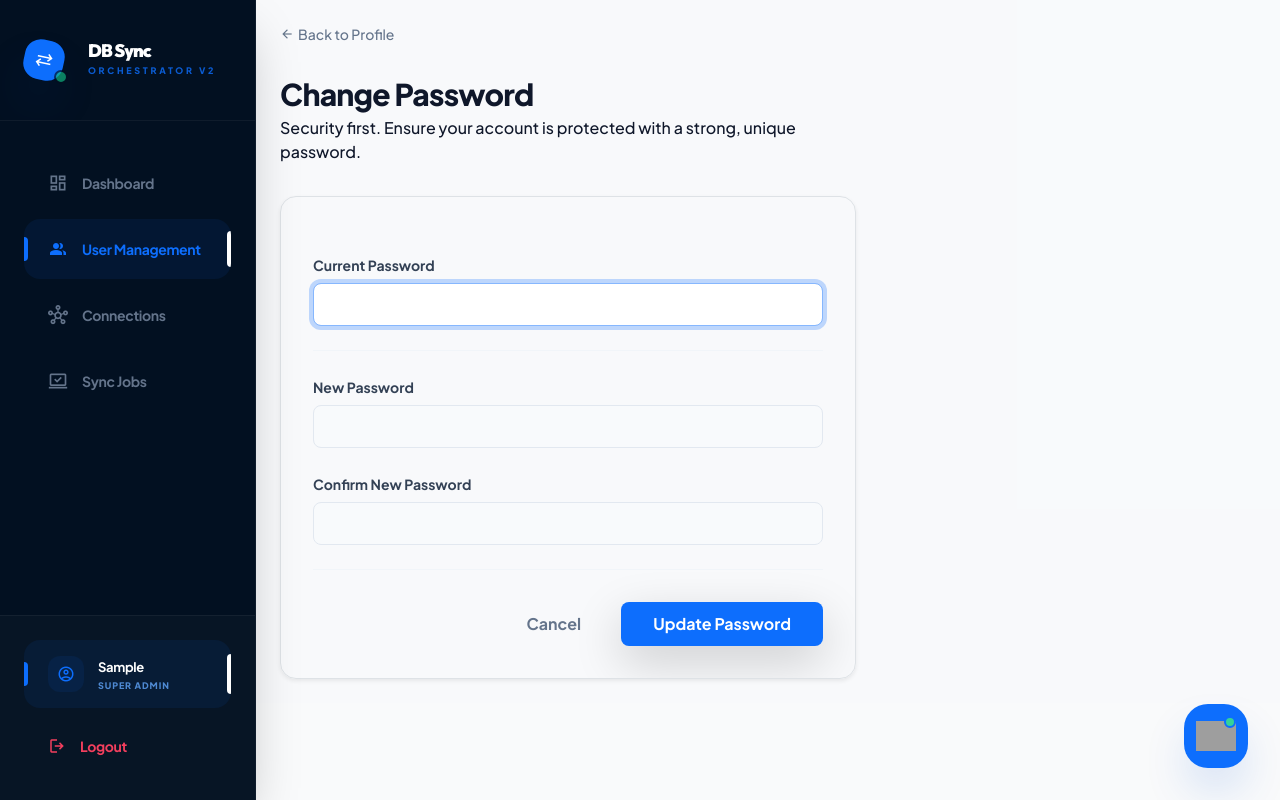
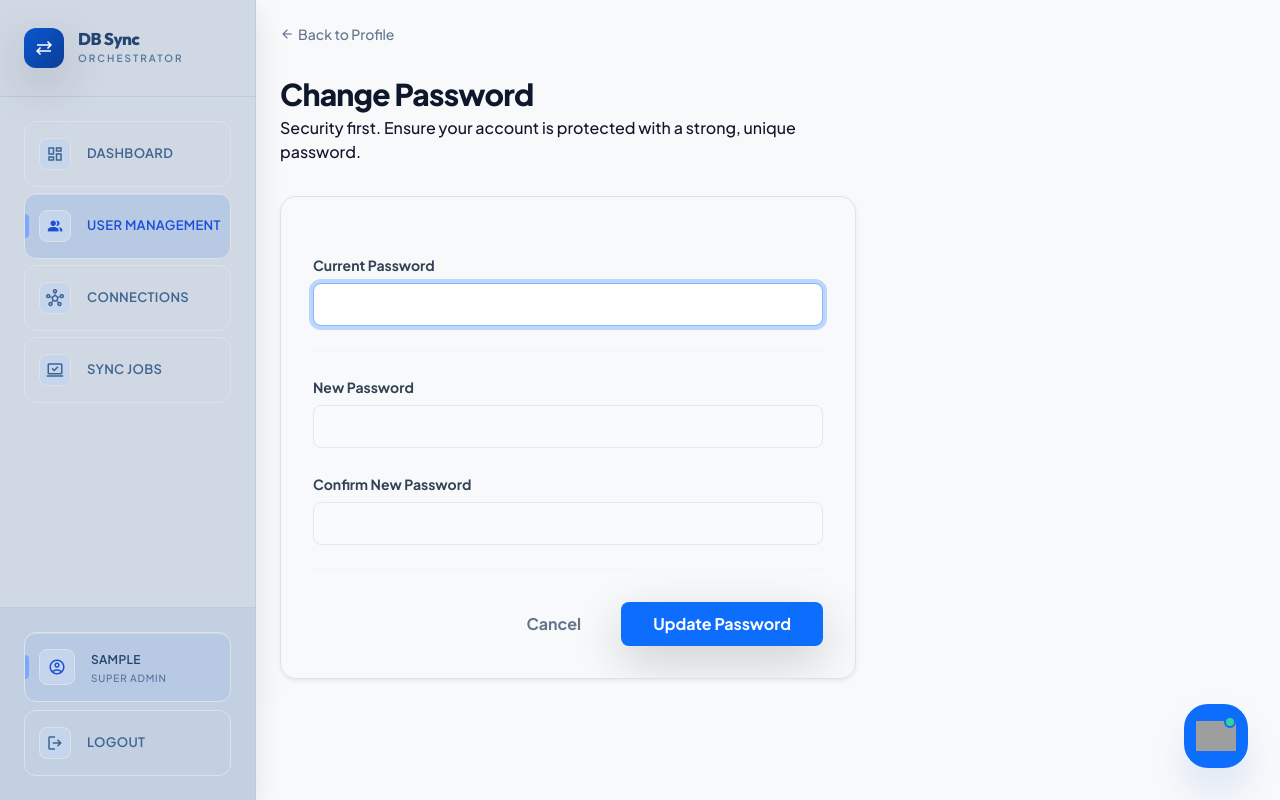
Before and after one commit to saadactin/dbsync_tool, a Django app: page /accounts/change-password/ in a window 1280 px wide. Run offline with Django 4.2, Linux system fonts and the light colour scheme; the visitor is signed in with stand-in values (Sample User, id 1); parts of the project's set-up code (start-up, migrations or seed data) failed here and were passed over; some libraries are stand-ins or nearby versions; grey boxes are pictures that could not be loaded.

Commit message:
sidebar change

```diff
--- a/dbsync_tool/templates/base.html
+++ b/dbsync_tool/templates/base.html
@@ -78,89 +78,93 @@
 <body class="bg-gray-50 text-slate-900 antialiased">
 
     {% if user.is_authenticated %}
-    <!-- Premium Sidebar - Tactile High-Density Design -->
-    <nav class="fixed inset-y-0 left-0 z-[9999] w-64 bg-[#021021] shadow-2xl border-r border-white/5 flex flex-col transition-all duration-300 transform -translate-x-full md:translate-x-0 overflow-y-auto no-scrollbar pointer-events-auto">
-        <!-- Intelligent Brand Header -->
-        <div class="px-6 py-10 border-b border-white/5 mb-8 relative overflow-hidden group">
-            <div class="absolute inset-0 bg-gradient-to-br from-primary/10 to-transparent opacity-0 group-hover:opacity-100 transition-opacity"></div>
-            <div class="flex items-center gap-4 relative z-10">
-                <div class="relative">
-                    <div class="w-10 h-10 rounded-2xl bg-primary flex items-center justify-center shadow-2xl shadow-primary/40 rotate-3 group-hover:rotate-12 transition-transform">
-                        <span class="material-symbols-outlined text-white filled text-xl">sync_alt</span>
-                    </div>
-                    <div class="absolute -bottom-1 -right-1 w-3.5 h-3.5 bg-emerald-500 border-2 border-[#021021] rounded-full animate-pulse"></div>
+    <!-- Enterprise Sidebar -->
+    <nav class="fixed inset-y-0 left-0 z-[9999] w-64 bg-[#d0d8e4] shadow-[0_10px_28px_rgba(15,23,42,0.10)] border-r border-[#bccbde] flex flex-col transition-all duration-300 transform -translate-x-full md:translate-x-0 overflow-y-auto no-scrollbar pointer-events-auto">
+        <!-- Brand Header -->
+        <div class="px-6 py-7 border-b border-[#bccbde] mb-4">
+            <div class="flex items-center gap-3.5">
+                <div class="w-10 h-10 rounded-xl bg-gradient-to-br from-[#0c56d0] to-[#0a3f96] flex items-center justify-center shadow-lg shadow-[#0c56d0]/20">
+                    <span class="material-symbols-outlined text-white filled text-[20px]">sync_alt</span>
                 </div>
-                <div class="flex flex-col">
-                    <span class="text-lg font-black text-white tracking-tighter leading-none font-headline">DB Sync</span>
-                    <span class="text-[9px] font-black uppercase tracking-[0.3em] text-primary mt-1 opacity-80">Orchestrator v2</span>
+                <div class="min-w-0">
+                    <span class="block text-[17px] font-extrabold text-[#244571] tracking-tight leading-none font-headline">DB Sync</span>
+                    <span class="block text-[10px] font-semibold uppercase tracking-[0.2em] text-[#55769d] mt-1">Orchestrator</span>
                 </div>
             </div>
         </div>
 
-        <!-- Navigation Links - Floating Pill System -->
-        <div class="flex-1 px-4 space-y-1.5">
+        <!-- Navigation Links -->
+        <div class="flex-1 px-4 pb-4 space-y-1.5">
             {% url 'core:dashboard' as dashboard_url %}
-            <a href="{{ dashboard_url }}" class="flex items-center gap-3.5 px-4 py-3 rounded-2xl transition-all group no-underline relative overflow-hidden
-                {% if request.resolver_match.app_name == 'core' and request.resolver_match.url_name == 'dashboard' %}bg-primary/10 text-primary active-nav{% else %}text-slate-500 hover:text-white hover:bg-white/5{% endif %}">
+            <a href="{{ dashboard_url }}" class="flex items-center gap-3 px-3.5 py-3 rounded-xl border border-transparent transition-all duration-200 group no-underline relative
+                {% if request.resolver_match.app_name == 'core' and request.resolver_match.url_name == 'dashboard' %}bg-[#b8c9e4] border-[#8fb2e6] text-[#1d4ed8] shadow-[inset_0_1px_0_rgba(255,255,255,0.30)]{% else %}text-[#3f6491] hover:text-[#244571] hover:bg-[#c4d2e6]/80 hover:border-[#adc4e2]{% endif %}">
                 {% if request.resolver_match.app_name == 'core' and request.resolver_match.url_name == 'dashboard' %}
-                    <div class="absolute left-0 top-1/2 -translate-y-1/2 w-1 h-6 bg-primary rounded-r-full"></div>
+                    <div class="absolute left-0 top-1/2 -translate-y-1/2 w-1 h-6 bg-[#7da8ff] rounded-r-full"></div>
                 {% endif %}
-                <span class="material-symbols-outlined text-xl {% if request.resolver_match.app_name == 'core' and request.resolver_match.url_name == 'dashboard' %}filled{% endif %} transition-transform group-hover:scale-110">dashboard</span>
-                <span class="text-[14px] font-bold tracking-tight whitespace-nowrap">Dashboard</span>
+                <span class="w-8 h-8 rounded-lg bg-[#c5d5ec] border border-transparent flex items-center justify-center flex-shrink-0">
+                    <span class="material-symbols-outlined text-[18px] {% if request.resolver_match.app_name == 'core' and request.resolver_match.url_name == 'dashboard' %}filled{% endif %}">dashboard</span>
+                </span>
+                <span class="text-[13px] font-semibold tracking-wide uppercase whitespace-nowrap">Dashboard</span>
             </a>
 
             {% if user.is_authenticated and user.userprofile %}
                 {% if user.userprofile.is_super_admin or user.userprofile.is_admin %}
                     {% url 'accounts:user_list' as user_list_url %}
-                    <a href="{{ user_list_url }}" class="flex items-center gap-3.5 px-4 py-3 rounded-2xl transition-all group no-underline relative overflow-hidden
-                        {% if request.resolver_match.app_name == 'accounts' %}bg-primary/10 text-primary active-nav{% else %}text-slate-500 hover:text-white hover:bg-white/5{% endif %}">
+                    <a href="{{ user_list_url }}" class="flex items-center gap-3 px-3.5 py-3 rounded-xl border border-transparent transition-all duration-200 group no-underline relative
+                        {% if request.resolver_match.app_name == 'accounts' %}bg-[#b8c9e4] border-[#8fb2e6] text-[#1d4ed8] shadow-[inset_0_1px_0_rgba(255,255,255,0.30)]{% else %}text-[#3f6491] hover:text-[#244571] hover:bg-[#c4d2e6]/80 hover:border-[#adc4e2]{% endif %}">
                         {% if request.resolver_match.app_name == 'accounts' %}
-                            <div class="absolute left-0 top-1/2 -translate-y-1/2 w-1 h-6 bg-primary rounded-r-full"></div>
+                            <div class="absolute left-0 top-1/2 -translate-y-1/2 w-1 h-6 bg-[#7da8ff] rounded-r-full"></div>
                         {% endif %}
-                        <span class="material-symbols-outlined text-xl {% if request.resolver_match.app_name == 'accounts' %}filled{% endif %} transition-transform group-hover:scale-110">group</span>
-                        <span class="text-[14px] font-bold tracking-tight whitespace-nowrap">User Management</span>
+                        <span class="w-8 h-8 rounded-lg bg-[#c5d5ec] border border-transparent flex items-center justify-center flex-shrink-0">
+                            <span class="material-symbols-outlined text-[18px] {% if request.resolver_match.app_name == 'accounts' %}filled{% endif %}">group</span>
+                        </span>
+                        <span class="text-[13px] font-semibold tracking-wide uppercase whitespace-nowrap">User Management</span>
                     </a>
                 {% endif %}
 
                 {% if not user.userprofile.is_viewer %}
                     {% url 'connections:list' as connections_list_url %}
-                    <a href="{{ connections_list_url }}" class="flex items-center gap-3.5 px-4 py-3 rounded-2xl transition-all group no-underline relative overflow-hidden
-                        {% if request.resolver_match.app_name == 'connections' %}bg-primary/10 text-primary active-nav{% else %}text-slate-500 hover:text-white hover:bg-white/5{% endif %}">
+                    <a href="{{ connections_list_url }}" class="flex items-center gap-3 px-3.5 py-3 rounded-xl border border-transparent transition-all duration-200 group no-underline relative
+                        {% if request.resolver_match.app_name == 'connections' %}bg-[#b8c9e4] border-[#8fb2e6] text-[#1d4ed8] shadow-[inset_0_1px_0_rgba(255,255,255,0.30)]{% else %}text-[#3f6491] hover:text-[#244571] hover:bg-[#c4d2e6]/80 hover:border-[#adc4e2]{% endif %}">
                         {% if request.resolver_match.app_name == 'connections' %}
-                            <div class="absolute left-0 top-1/2 -translate-y-1/2 w-1 h-6 bg-primary rounded-r-full"></div>
+                            <div class="absolute left-0 top-1/2 -translate-y-1/2 w-1 h-6 bg-[#7da8ff] rounded-r-full"></div>
                         {% endif %}
-                        <span class="material-symbols-outlined text-xl {% if request.resolver_match.app_name == 'connections' %}filled{% endif %} transition-transform group-hover:scale-110">hub</span>
-                        <span class="text-[14px] font-bold tracking-tight whitespace-nowrap">Connections</span>
+                        <span class="w-8 h-8 rounded-lg bg-[#c5d5ec] border border-transparent flex items-center justify-center flex-shrink-0">
+                            <span class="material-symbols-outlined text-[18px] {% if request.resolver_match.app_name == 'connections' %}filled{% endif %}">hub</span>
+                        </span>
+                        <span class="text-[13px] font-semibold tracking-wide uppercase whitespace-nowrap">Connections</span>
                     </a>
 
                     {% url 'sync_jobs:list' as sync_jobs_list_url %}
-                    <a href="{{ sync_jobs_list_url }}" class="flex items-center gap-3.5 px-4 py-3 rounded-2xl transition-all group no-underline relative overflow-hidden
-                        {% if request.resolver_match.app_name == 'sync_jobs' and request.resolver_match.url_name != 'dashboard' %}bg-primary/10 text-primary active-nav{% else %}text-slate-500 hover:text-white hover:bg-white/5{% endif %}">
+                    <a href="{{ sync_jobs_list_url }}" class="flex items-center gap-3 px-3.5 py-3 rounded-xl border border-transparent transition-all duration-200 group no-underline relative
+                        {% if request.resolver_match.app_name == 'sync_jobs' and request.resolver_match.url_name != 'dashboard' %}bg-[#b8c9e4] border-[#8fb2e6] text-[#1d4ed8] shadow-[inset_0_1px_0_rgba(255,255,255,0.30)]{% else %}text-[#3f6491] hover:text-[#244571] hover:bg-[#c4d2e6]/80 hover:border-[#adc4e2]{% endif %}">
                         {% if request.resolver_match.app_name == 'sync_jobs' and request.resolver_match.url_name != 'dashboard' %}
-                            <div class="absolute left-0 top-1/2 -translate-y-1/2 w-1 h-6 bg-primary rounded-r-full"></div>
+                            <div class="absolute left-0 top-1/2 -translate-y-1/2 w-1 h-6 bg-[#7da8ff] rounded-r-full"></div>
                         {% endif %}
-                        <span class="material-symbols-outlined text-xl {% if request.resolver_match.app_name == 'sync_jobs' and request.resolver_match.url_name != 'dashboard' %}filled{% endif %} transition-transform group-hover:scale-110">sync_saved_locally</span>
-                        <span class="text-[14px] font-bold tracking-tight whitespace-nowrap">Sync Jobs</span>
+                        <span class="w-8 h-8 rounded-lg bg-[#c5d5ec] border border-transparent flex items-center justify-center flex-shrink-0">
+                            <span class="material-symbols-outlined text-[18px] {% if request.resolver_match.app_name == 'sync_jobs' and request.resolver_match.url_name != 'dashboard' %}filled{% endif %}">sync_saved_locally</span>
+                        </span>
+                        <span class="text-[13px] font-semibold tracking-wide uppercase whitespace-nowrap">Sync Jobs</span>
                     </a>
                 {% endif %}
             {% endif %}
         </div>
 
-        <!-- Premium Profile Footer -->
-        <div class="p-4 mt-auto border-t border-white/5 bg-white/[0.02]">
+        <!-- Profile Footer -->
+        <div class="p-4 mt-auto border-t border-[#bccbde] bg-[#c2d0e2]">
             {% url 'accounts:profile' as profile_url %}
-            <a href="{{ profile_url }}" class="flex items-center gap-3.5 px-4 py-3 rounded-2xl transition-all group no-underline mb-2 relative overflow-hidden
-                {% if request.resolver_match.url_name == 'profile' or request.resolver_match.url_name == 'change_password' %}bg-primary/10 text-primary active-nav{% else %}text-slate-500 hover:text-white hover:bg-white/5{% endif %}">
+            <a href="{{ profile_url }}" class="flex items-center gap-3 px-3.5 py-3 rounded-xl border border-transparent transition-all duration-200 group no-underline mb-2 relative
+                {% if request.resolver_match.url_name == 'profile' or request.resolver_match.url_name == 'change_password' %}bg-[#b8c9e4] border-[#8fb2e6] text-[#1d4ed8] shadow-[inset_0_1px_0_rgba(255,255,255,0.30)]{% else %}text-[#3f6491] hover:text-[#244571] hover:bg-[#c4d2e6]/80 hover:border-[#adc4e2]{% endif %}">
                 {% if request.resolver_match.url_name == 'profile' or request.resolver_match.url_name == 'change_password' %}
-                    <div class="absolute left-0 top-1/2 -translate-y-1/2 w-1 h-6 bg-primary rounded-r-full"></div>
+                    <div class="absolute left-0 top-1/2 -translate-y-1/2 w-1 h-6 bg-[#7da8ff] rounded-r-full"></div>
                 {% endif %}
-                <div class="w-9 h-9 rounded-xl bg-primary/10 flex items-center justify-center text-primary group-hover:bg-primary/20 transition-colors">
-                    <span class="material-symbols-outlined text-lg {% if request.resolver_match.url_name == 'profile' %}filled{% endif %}">account_circle</span>
+                <div class="w-9 h-9 rounded-lg bg-[#c5d5ec] border border-transparent flex items-center justify-center transition-colors">
+                    <span class="material-symbols-outlined text-[18px] {% if request.resolver_match.url_name == 'profile' %}filled{% endif %}">account_circle</span>
                 </div>
                 <div class="flex flex-col flex-1 min-w-0">
-                    <span class="text-[13px] font-bold text-white tracking-tight truncate">{{ user.username|title }}</span>
+                    <span class="text-[12px] font-semibold text-[#244571] tracking-wide uppercase truncate">{{ user.username|title }}</span>
                     {% if user.is_authenticated and user.userprofile %}
-                        <span class="text-[9px] font-black uppercase tracking-[0.1em] text-blue-400/80 leading-none mt-1">
+                        <span class="text-[10px] font-medium uppercase tracking-[0.08em] text-[#55769d] leading-none mt-1">
                             {% if user.userprofile.is_super_admin %}Super Admin
                             {% elif user.userprofile.is_admin %}Admin
                             {% elif user.userprofile.is_operator %}Operator
@@ -170,12 +174,14 @@
                 </div>
             </a>
 
-            <!-- Secure Logout Form -->
+            <!-- Logout Form -->
             <form action="{% url 'accounts:logout' %}" method="post" class="w-full">
                 {% csrf_token %}
-                <button type="submit" class="w-full flex items-center gap-3.5 px-4 py-3 rounded-2xl transition-all text-rose-500 hover:text-white hover:bg-rose-500/10 border-none outline-none bg-transparent cursor-pointer group pointer-events-auto">
-                    <span class="material-symbols-outlined text-lg group-hover:filled">logout</span>
-                    <span class="text-[14px] font-bold tracking-tight">Logout</span>
+                <button type="submit" class="w-full flex items-center gap-3 px-3.5 py-3 rounded-xl border border-transparent transition-all duration-200 text-[#3f6491] hover:text-[#244571] hover:bg-[#c4d2e6]/80 hover:border-[#adc4e2] outline-none bg-transparent cursor-pointer group pointer-events-auto">
+                    <span class="w-8 h-8 rounded-lg bg-[#c5d5ec] border border-transparent flex items-center justify-center flex-shrink-0">
+                        <span class="material-symbols-outlined text-[18px]">logout</span>
+                    </span>
+                    <span class="text-[13px] font-semibold tracking-wide uppercase">Logout</span>
                 </button>
             </form>
         </div>
```
